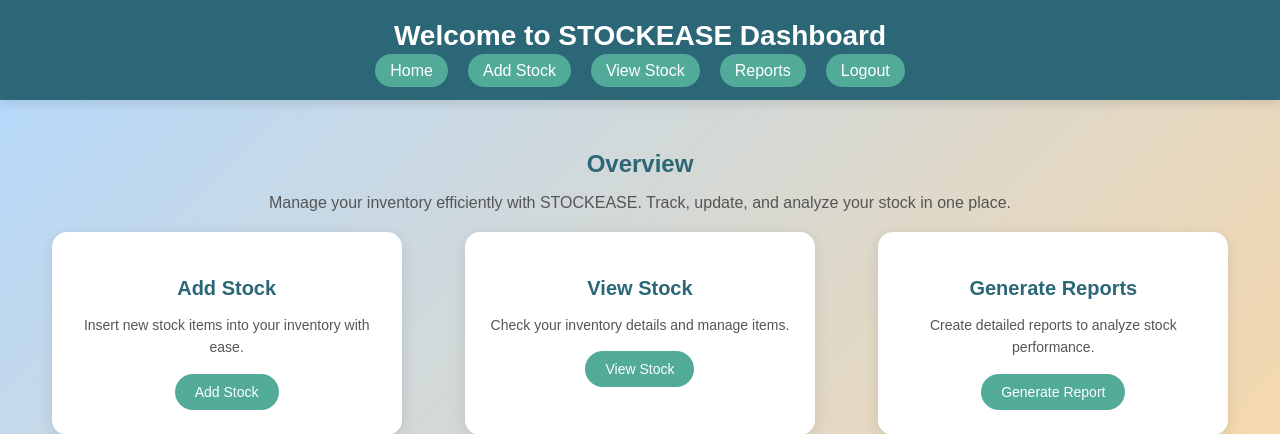
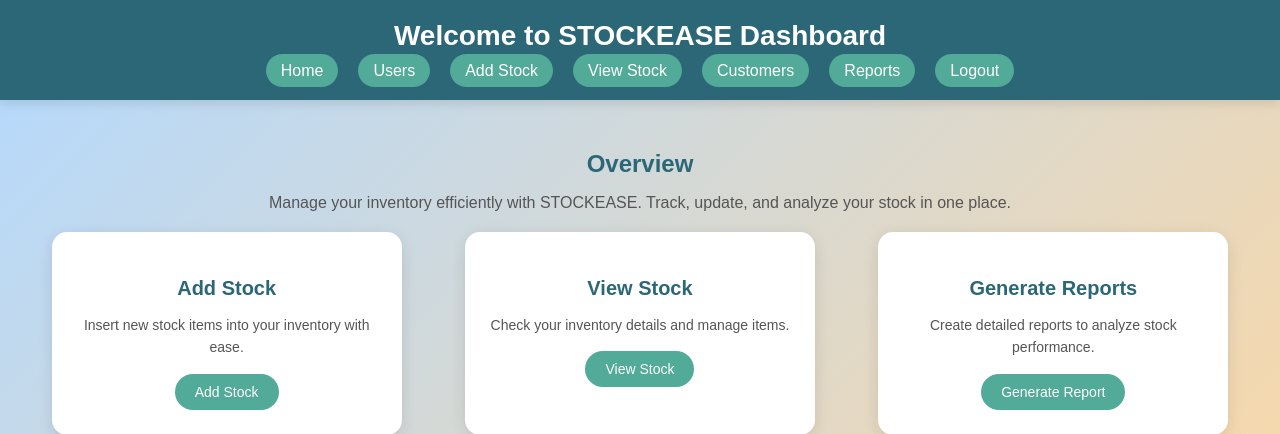
Before and after one commit to Yuvraj2159/StockEase, a PHP site: page /Dashboard.php in a window 1280 px wide. Shown: the top 434 px of the page. Run offline with PHP 8.4, Linux system fonts and the light colour scheme; the visitor is signed in with stand-in values (Sample User, id 1).

Commit message:
Changes in the dashboard to add other functions

```diff
--- a/Dashboard.php
+++ b/Dashboard.php
@@ -23,8 +23,10 @@ if (!isset($_SESSION['user_id'])) {
         <nav class="dashboard-nav">
             <ul>
                 <li><a href="#">Home</a></li>
+                <li><a href="#">Users</a></li>
                 <li><a href="Add_stock.php">Add Stock</a></li>
                 <li><a href="View_stock.php">View Stock</a></li>
+                <li><a href="#">Customers</a></li>
                 <li><a href="#">Reports</a></li>
                 <li><a href="#">Logout</a></li>
             </ul>
```
